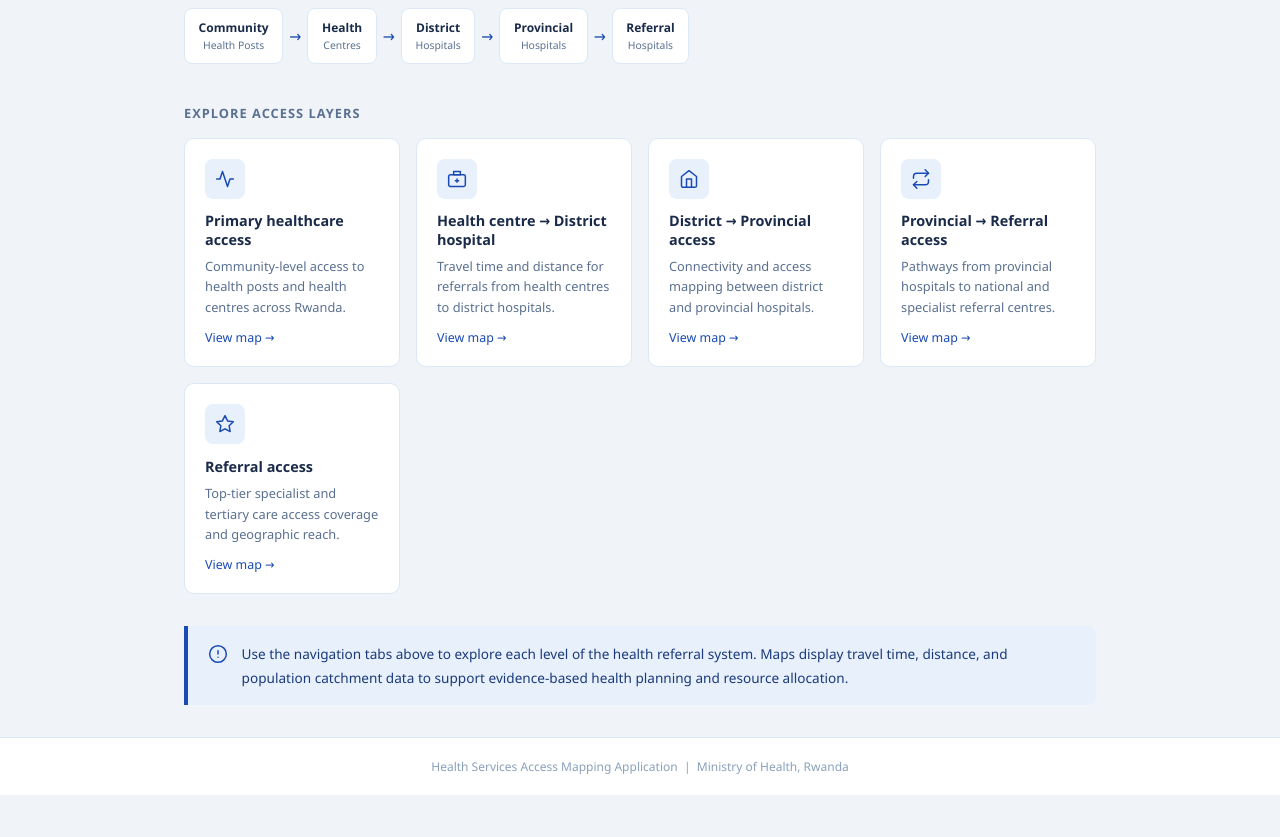
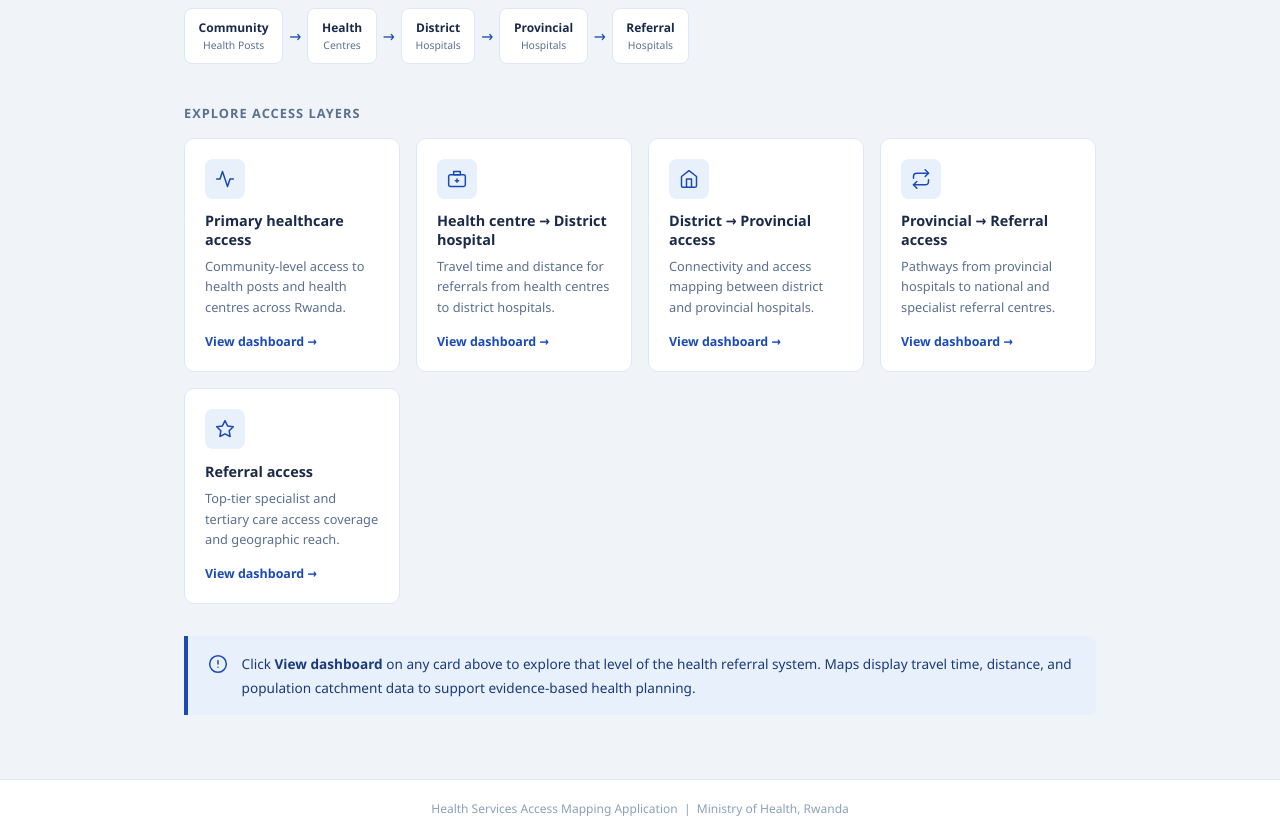
Before and after one commit to 1608-dev/Health, a plain HTML site: page index.html in a window 1280 px wide. Shown: the part 480-1317 px from the top of the page. Before the commit the page ends 1275 px from the top, so only its background shows below. Drawn offline with Linux system fonts and the light colour scheme.

Commit message:
Update index.html

```diff
--- a/index.html
+++ b/index.html
@@ -125,7 +125,6 @@
       border-radius: 10px;
       padding: 1.25rem;
       transition: box-shadow 0.2s, transform 0.2s;
-      cursor: default;
     }
 
     .card:hover {
@@ -166,47 +165,25 @@
       font-size: 0.8rem;
       color: #5a7090;
       line-height: 1.6;
+      margin-bottom: 0.75rem;
     }
 
-    .card .arrow {
-      margin-top: 0.75rem;
+    .card a {
       font-size: 0.78rem;
       color: #1A4BB5;
-      font-weight: 500;
+      font-weight: 600;
+      text-decoration: none;
+      display: inline-flex;
+      align-items: center;
+      gap: 4px;
+      transition: gap 0.2s;
     }
 
-    .info-banner {
-      background: #e8f0fc;
-      border-left: 4px solid #1A4BB5;
-      border-radius: 0 8px 8px 0;
-      padding: 1rem 1.25rem;
-      display: flex;
-      gap: 0.85rem;
-      align-items: flex-start;
-    }
-
-    .info-banner svg {
-      width: 20px;
-      height: 20px;
-      stroke: #1A4BB5;
-      fill: none;
-      stroke-width: 1.8;
-      stroke-linecap: round;
-      stroke-linejoin: round;
-      flex-shrink: 0;
-      margin-top: 2px;
-    }
-
-    .info-banner p {
-      font-size: 0.85rem;
-      color: #1a3a7a;
-      line-height: 1.7;
-    }
+    .card a:hover { gap: 8px; }
 
     .referral-flow {
       display: flex;
       align-items: center;
-      gap: 0;
       overflow-x: auto;
       padding-bottom: 0.5rem;
       margin-bottom: 2rem;
@@ -240,6 +217,34 @@
       flex-shrink: 0;
     }
 
+    .info-banner {
+      background: #e8f0fc;
+      border-left: 4px solid #1A4BB5;
+      border-radius: 0 8px 8px 0;
+      padding: 1rem 1.25rem;
+      display: flex;
+      gap: 0.85rem;
+      align-items: flex-start;
+    }
+
+    .info-banner svg {
+      width: 20px;
+      height: 20px;
+      stroke: #1A4BB5;
+      fill: none;
+      stroke-width: 1.8;
+      stroke-linecap: round;
+      stroke-linejoin: round;
+      flex-shrink: 0;
+      margin-top: 2px;
+    }
+
+    .info-banner p {
+      font-size: 0.85rem;
+      color: #1a3a7a;
+      line-height: 1.7;
+    }
+
     footer {
       text-align: center;
       padding: 1.25rem;
@@ -247,6 +252,7 @@
       color: #8aa0bc;
       border-top: 1px solid #dce8f5;
       background: #fff;
+      margin-top: 2rem;
     }
   </style>
 </head>
@@ -261,9 +267,7 @@
       </svg>
     </div>
     <h1>Health Services Access Mapping Application</h1>
-    <p>
-      A geospatial platform for analysing and visualising healthcare access across all levels of Rwanda's referral system — from community health posts to national referral hospitals.
-    </p>
+    <p>A geospatial platform for analysing and visualising healthcare access across all levels of Rwanda's referral system — from community health posts to national referral hospitals.</p>
   </div>
 
   <!-- STATS BAR -->
@@ -324,7 +328,7 @@
         </div>
         <h3>Primary healthcare access</h3>
         <p>Community-level access to health posts and health centres across Rwanda.</p>
-        <div class="arrow">View map →</div>
+        <a href="https://gh.space.gov.rw/portal/apps/dashboards/97ea5d54700a42c8b16e8645845474bc" target="_parent">View dashboard →</a>
       </div>
 
       <div class="card">
@@ -333,7 +337,7 @@
         </div>
         <h3>Health centre → District hospital</h3>
         <p>Travel time and distance for referrals from health centres to district hospitals.</p>
-        <div class="arrow">View map →</div>
+        <a href="https://gh.space.gov.rw/portal/apps/dashboards/626b6461ae4948788b2c6b9b9231ecec" target="_parent">View dashboard →</a>
       </div>
 
       <div class="card">
@@ -342,7 +346,7 @@
         </div>
         <h3>District → Provincial access</h3>
         <p>Connectivity and access mapping between district and provincial hospitals.</p>
-        <div class="arrow">View map →</div>
+        <a href="https://gh.space.gov.rw/portal/apps/dashboards/b874415d6ebb4bf4b428189d5fef85be" target="_parent">View dashboard →</a>
       </div>
 
       <div class="card">
@@ -351,7 +355,7 @@
         </div>
         <h3>Provincial → Referral access</h3>
         <p>Pathways from provincial hospitals to national and specialist referral centres.</p>
-        <div class="arrow">View map →</div>
+        <a href="https://gh.space.gov.rw/portal/apps/dashboards/bd50d196e7bb4e4ea474fff04c44303e" target="_parent">View dashboard →</a>
       </div>
 
       <div class="card">
@@ -360,7 +364,7 @@
         </div>
         <h3>Referral access</h3>
         <p>Top-tier specialist and tertiary care access coverage and geographic reach.</p>
-        <div class="arrow">View map →</div>
+        <a href="https://gh.space.gov.rw/portal/apps/dashboards/7bcfb3bfcd114ef487fc3cb0c86204ad" target="_parent">View dashboard →</a>
       </div>
 
     </div>
@@ -368,9 +372,7 @@
     <!-- INFO BANNER -->
     <div class="info-banner">
       <svg viewBox="0 0 24 24"><circle cx="12" cy="12" r="10"/><line x1="12" y1="8" x2="12" y2="12"/><line x1="12" y1="16" x2="12.01" y2="16"/></svg>
-      <p>
-        Use the navigation tabs above to explore each level of the health referral system. Maps display travel time, distance, and population catchment data to support evidence-based health planning and resource allocation.
-      </p>
+      <p>Click <strong>View dashboard</strong> on any card above to explore that level of the health referral system. Maps display travel time, distance, and population catchment data to support evidence-based health planning.</p>
     </div>
 
   </div>
```
